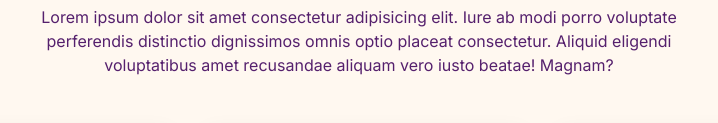
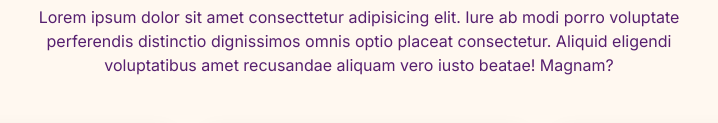
Before and after one commit to albionmorina/from-figma-to-code, a plain HTML site: page index.html in a window 1280 px wide. Shown: the part 776-899 px from the top of the page, 281-999 px from the left. Drawn offline with Linux system fonts and the light colour scheme.

Commit message:
updated html file

```diff
--- a/index.html
+++ b/index.html
@@ -67,7 +67,7 @@
       You can take a look at the pricing table based on the work I do.
     </h2>
     <div class="bigtext section-subtitle">
-      Lorem ipsum dolor sit amet consectetur adipisicing elit. Iure ab modi porro voluptate perferendis distinctio
+      Lorem ipsum dolor sit amet consecttetur adipisicing elit. Iure ab modi porro voluptate perferendis distinctio
       dignissimos omnis optio placeat consectetur. Aliquid eligendi voluptatibus amet recusandae aliquam vero iusto
       beatae! Magnam?
     </div>
--- a/style.css
+++ b/style.css
@@ -12,7 +12,7 @@ body {
   font-family: Inter;
   font-weight: 400;
   line-height: 24px;
-  color: #55206D
+  color: #561f6f
 }
 
 h1 {
```
